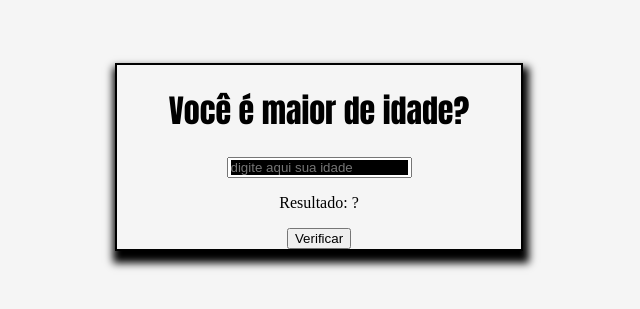
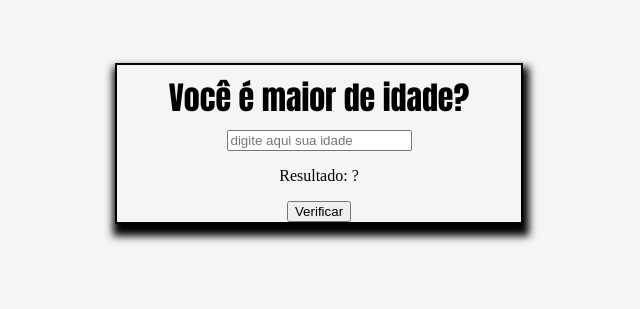
Before and after one commit to MartinsDeivid/SuaIdade, a plain HTML site: page Index.html in a window 1280 px wide. Shown: the part 237-546 px from the top of the page, without its empty margins (321-961 px from the left). Drawn offline with Linux system fonts and the light colour scheme.

Commit message:
Update Index.html
correções.

```diff
--- a/Index.html
+++ b/Index.html
@@ -9,15 +9,17 @@
             @import url('https://fonts.googleapis.com/css2?family=Anton&display=swap');
             body {
                 margin: 300;
-                background-color: whitesmoke
+                background-color: whitesmoke;
+                text-align: center;
+                min-height: 0%;
+
+
             }
             h1 {
+                margin: 2%;
                 font-weight: 400;
                 text-align: Center;
                 font-family: 'Anton', sans-serif;
-                border:
-                box-shadow:2px 8px 8px 4px black;
-
             }
             main {
                 text-align: center;
@@ -31,7 +33,7 @@
 
             }
             ::placeholder {
-                background-color: black;
+                background-color: lack;
             }
             #container {
                 border: 2px solid;
@@ -67,7 +69,7 @@
                 //     mensagem = "Voce eh grandao"
                 // }
 
-                let mensagem = valor < 18 ? "Voce eh menor de idade" : "Voce eh grandao"
+                let mensagem = valor < 18 ? "Você é menor de idade!" : "Você é maior de idade!"
 
                 document.querySelector("main p span").innerText = mensagem
             }
```
